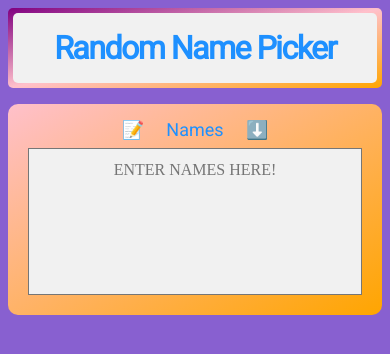
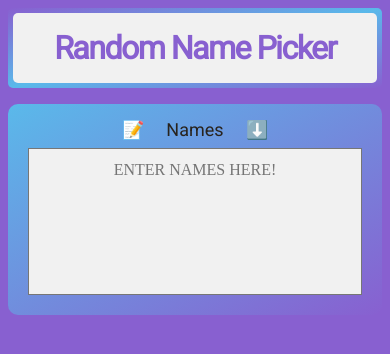
Before and after one commit to GMSoudersJr/random-name-picker, a SvelteKit app: page / in a window 390 px wide. Shown: the top 354 px of the page. Built offline with nearby package versions, Linux system fonts and the light colour scheme; a web font is replaced by a local one.

Commit message:
add to the media queries

```diff
--- a/src/app.css
+++ b/src/app.css
@@ -30,6 +30,7 @@
   --colorAqua: #5AB9EA;
   --colorGray: #C1C8E4;
   --colorPurple: #8860D0;
+  --colorCharcoal: #28231D;
 
 }
 * {
@@ -38,8 +39,13 @@
   margin: 0;
   padding: 0;
 }
+html {
+  display: flex;
+  flex-direction: column;
+}
 body {
   background: var(--colorPurple);
+  min-width: 50vw;
   height: 100vh;
   display: flex;
   flex-direction: column;
@@ -93,6 +99,9 @@ textarea {
     font-size: var(--fontSizeHeaderMonitor);
     color: yellow;
   }
+  body {
+    align-self: center;
+  }
 
 }
 @media screen and (min-width: 80em) {
--- a/src/routes/components/NamesTextArea.svelte
+++ b/src/routes/components/NamesTextArea.svelte
@@ -28,6 +28,7 @@
     border-radius: 10px;
     background: white;
     background: linear-gradient(150deg, pink, orange);
+    background: linear-gradient(150deg, var(--colorAqua), var(--colorPurple));
     height: 25vh;
     padding: 15px 20px 20px 20px;
   }
@@ -35,7 +36,7 @@
     font-family: var(--fontFamilyEmoji);
     text-align: center;
     align-items: center;
-    color: dodgerblue;
+    color: var(--colorCharcoal );
   }
   textarea {
     resize: none;
--- a/src/routes/components/ProjectTitle.svelte
+++ b/src/routes/components/ProjectTitle.svelte
@@ -8,6 +8,8 @@
 <style>
   .outer-container {
     background: linear-gradient(to bottom right, purple, pink, orange);
+    background: linear-gradient(to bottom right, var(--colorPurple),
+    var(--colorAqua), var(--colorPurple));
     padding: 1rem;
     border-radius: 5px;
     padding: 5px;
@@ -22,6 +24,6 @@
     background-color: #F1F1F1;
     letter-spacing: -1.5px;
     margin: 0;
-    color: dodgerblue;
+    color: var(--colorPurple);
   }
 </style>
```
